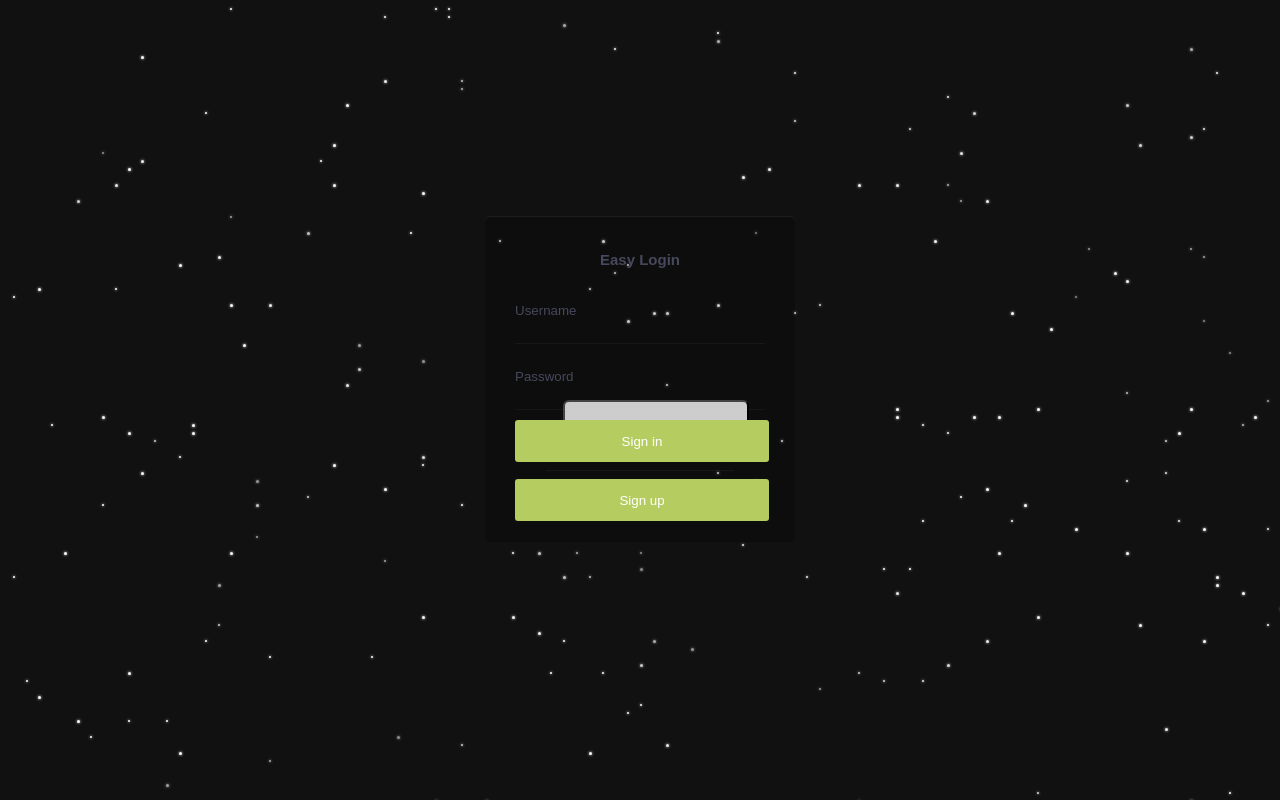
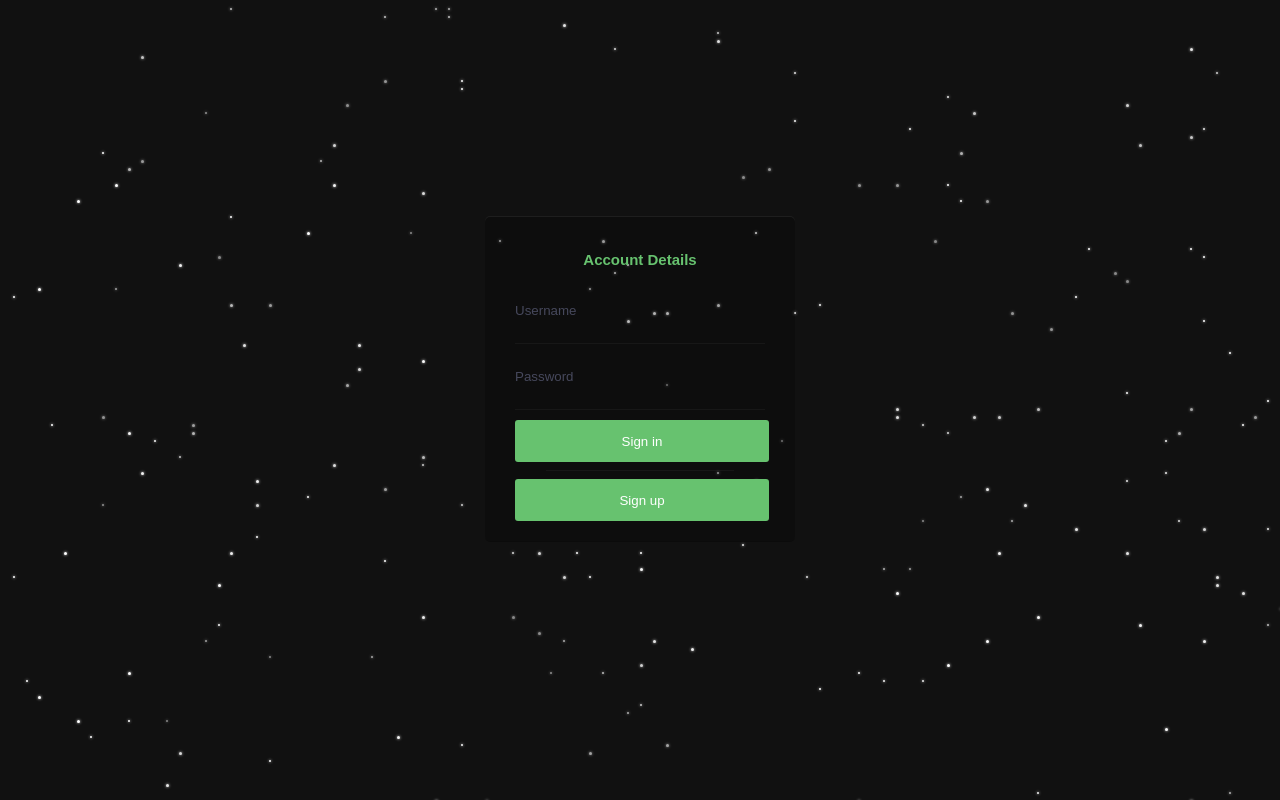
Before and after one commit to PowerHazzard/EasyTrage, a React (Create React App) app: page / in a window 1280 px wide. Both pictures are taken after a click on the button "GET STARTED". Built offline with nearby package versions, Linux system fonts and the light colour scheme.

Commit message:
Changed file structure of landing components and changed styling, text doesn't show on landing page

```diff
--- /dev/null
+++ b/src/components/LandingComponent/GetStartedComponent/GetStarted.js
@@ -0,0 +1,36 @@
+import React, {Component} from 'react';
+import Login from './Login.js';
+import './GetStarted.css';
+
+class GetStarted extends Component {
+
+  constructor(props) {
+  super(props);
+  this.state = {
+    showLoginForm: false
+  };
+  this._onButtonClick = this._onButtonClick.bind(this);
+  }
+
+  _onButtonClick() {
+    this.setState({
+      showLoginForm: true
+    });
+  }
+
+  render() {
+    return (
+      <div className="wrapper">
+        <button className="btn btn--stripe" ref="getStartedButton"
+          onClick={this._onButtonClick}>Get Started</button>
+        {
+          this.state.showLoginForm ?
+          (this.refs["getStartedButton"].style.display='none' , <Login />) :
+          null
+        }
+      </div>
+    );
+  }
+}
+
+export default GetStarted;
--- a/src/components/LandingComponent/Login.css
+++ b/src/components/LandingComponent/GetStartedComponent/Login.css
@@ -58,7 +58,7 @@ label {
 
 input[type="login"] {
   margin-top: 10px;
-  background: #b5cd60;
+  background: #67c26f;
   border: 0;
   width: 250px;
   height: 40px;
@@ -69,11 +69,14 @@ input[type="login"] {
   text-align: center;
 }
 input[type="login"]:hover {
-  background: #16aa56;
+  background: #139149;
+}
+input[type="login"]:active {
+  transform: translateY(2px);
 }
 
 input[type="signup"] {
-  background: #b5cd60;
+  background: #67c26f;
   border: 0;
   width: 250px;
   height: 40px;
@@ -85,7 +88,11 @@ input[type="signup"] {
 }
 
 input[type="signup"]:hover {
-  background: #16aa56;
+  background: #139149;
+}
+
+input[type="signup"]:active {
+  transform: translateY(2px);
 }
 
 ::-webkit-input-placeholder {
@@ -99,8 +106,12 @@ input[type="signup"]:hover {
 }
 
 hr {
-    display: block;
-    border: 0;
-    border-bottom: 1px solid rgba(255,255,255,0.04);
-    width: 75%;
+  display: block;
+  border: 0;
+  border-bottom: 1px solid rgba(255,255,255,0.04);
+  width: 75%;
 }
+
+#loginHeader {
+  color: #67c26f;
+}
--- a/src/components/LandingComponent/Login.js
+++ b/src/components/LandingComponent/GetStartedComponent/Login.js
@@ -5,7 +5,7 @@ class Login extends Component {
   render() {
     return (
         <div className='login'>
-          <h3>Easy Login</h3>
+          <h3 id='loginHeader'>Account Details</h3>
           <input name='username' placeholder='Username' type='text'/>
           <input id='pw' name='password' placeholder='Password' type='password'/>
           <input type='login' defaultValue='Sign in'/>
--- a/src/components/LandingComponent/Getstartedbutton.js
+++ /dev/null
@@ -1,34 +0,0 @@
-import React, {Component} from 'react';
-import Login from './Login.js';
-import './Button.css';
-
-class Getstartedbutton extends Component {
-
-  constructor(props) {
-  super(props);
-  this.state = {
-    showComponent: false,
-  };
-  this._onButtonClick = this._onButtonClick.bind(this);
-  }
-
-  _onButtonClick() {
-    this.setState({
-      showComponent: true,
-    });
-  }
-
-  render() {
-    return (
-      <div className="wrapper">
-        <button className="btn btn--stripe" onClick={this._onButtonClick}>Get Started</button>
-        {this.state.showComponent ?
-          <Login /> :
-          null
-        }
-      </div>
-    );
-  }
-}
-
-export default Getstartedbutton;
--- a/src/components/LandingComponent/Landing.css
+++ b/src/components/LandingComponent/Landing.css
@@ -4,16 +4,30 @@ html {
   position: relative;
 }
 
-img{
+img {
   margin-left: 45%;
   margin-top: 15%;
   -webkit-animation: toTheMoon 4s linear;
   -webkit-animation-fill-mode: forwards;
 }
 
-.App-logo{
+.App-logo {
   height: 150px;
   width: 150px;
+}
+
+.landingText {
+  color: #67c26f;
+}
+
+.landingHeader {
+  font-size: 24;
+  margin-bottom: 10px;
+}
+
+.landingTagline {
+  font-size: 18;
+  margin-bottom: 10px;
 }
 
 @keyframes toTheMoon {
--- a/src/components/LandingComponent/Landing.js
+++ b/src/components/LandingComponent/Landing.js
@@ -1,6 +1,6 @@
 import React, { Component } from 'react';
-import Spacebackground from './Spacebackground';
-import Getstartedbutton from './Getstartedbutton';
+import SpaceBackground from './SpaceBackground';
+import GetStarted from './GetStartedComponent/GetStarted';
 import logo from './rocket.svg';
 import './Landing.css';
 
@@ -8,9 +8,13 @@ class Landing extends Component {
   render() {
     return (
       <div className="Landing">
-      <img src={logo} className="App-logo" alt="logo" />
-        <Getstartedbutton />
-        <Spacebackground />
+        <img src={logo} className="App-logo" alt="logo" />
+        <div className="landingText">
+          <span className="landingHeader">EasyTrage</span>
+          <p className="landingTagline">A Cryptocurrency arbitrage bot.</p>
+        </div>
+        <GetStarted />
+        <SpaceBackground />
       </div>
     );
   }
```
Also changed, not shown: src/components/LandingComponent/GetStartedComponent/GetStarted.css (renamed from src/components/LandingComponent/Button.css), src/components/LandingComponent/SpaceBackground.js (renamed from src/components/LandingComponent/Spacebackground.js).
